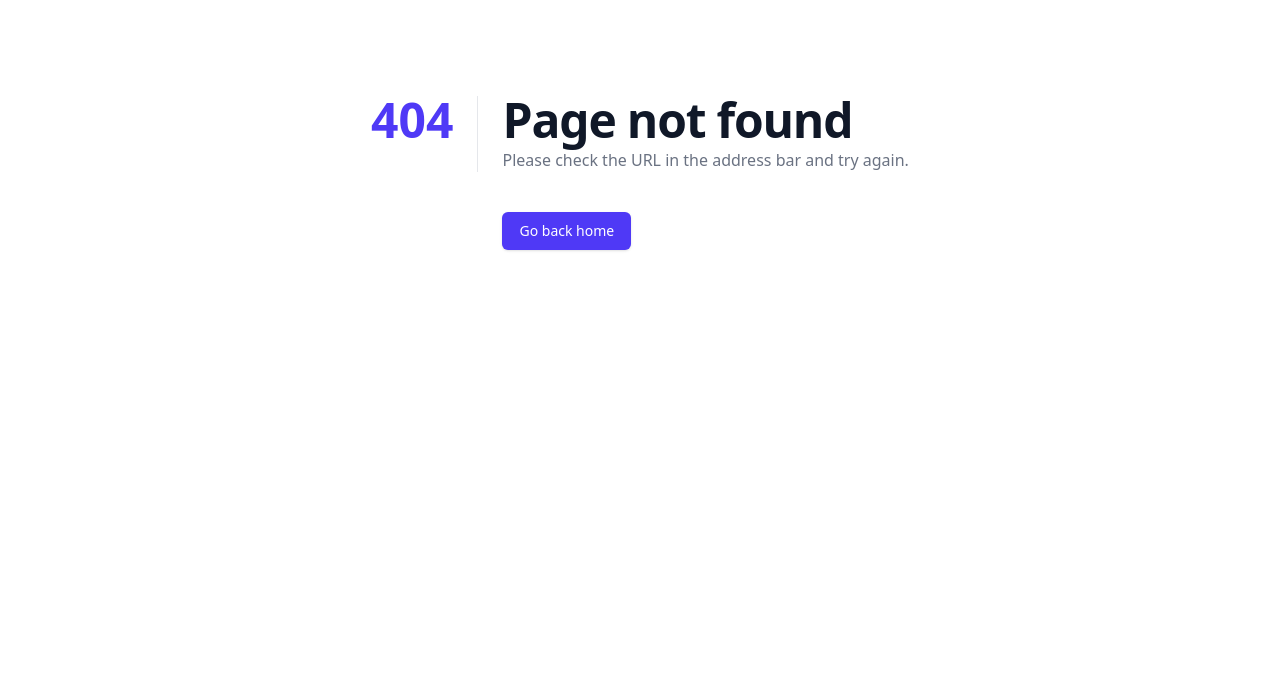
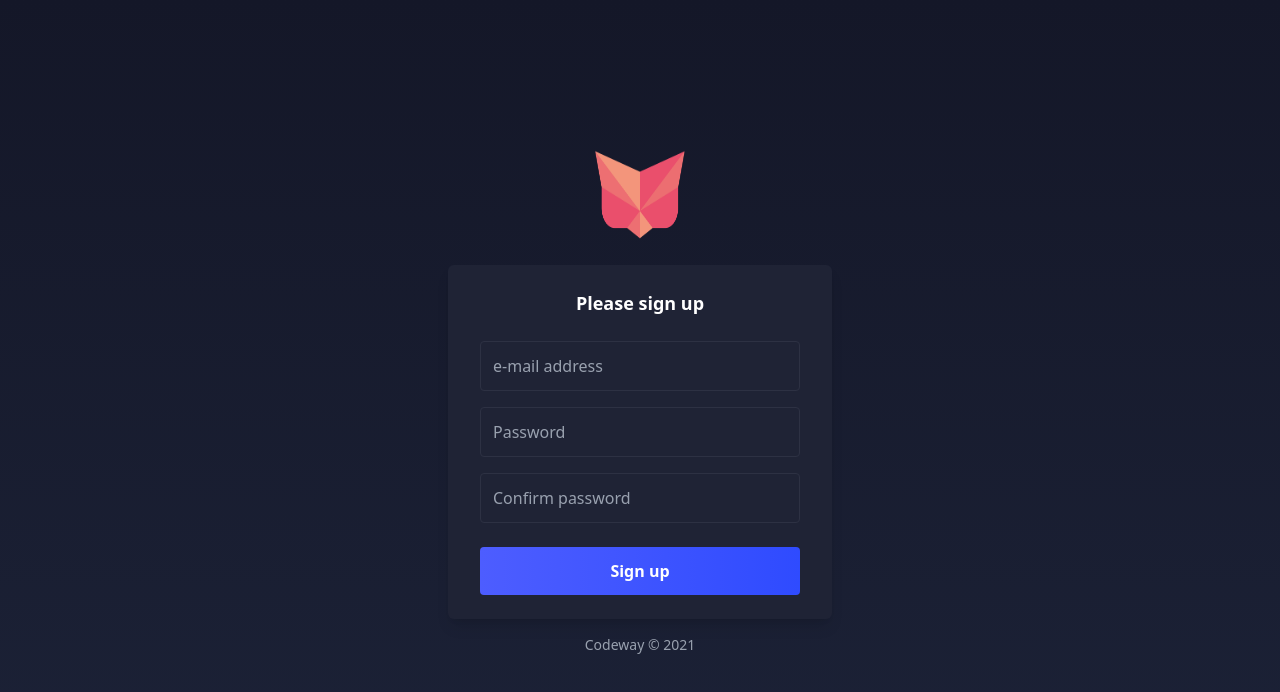
Before and after one commit to clemexyo/codeway-case, a Vue app in the folder client/: page /signup in a window 1280 px wide. Before the commit this address had no page. Shown: the top 692 px of the page. Built offline with nearby package versions, Linux system fonts and the light colour scheme; the HTML template or start-up script is replaced by a standard one.

Commit message:
implement post parameter

```diff
--- a/client/src/router/index.js
+++ b/client/src/router/index.js
@@ -4,17 +4,30 @@ import { createRouter, createWebHistory } from 'vue-router'
 import Home from '../views/Home.vue'
 import Signin from '../views/Signin.vue'
 import NotFound from '../views/NotFound.vue'
+import Signup from '../views/Signup.vue'
 
 const routes = [
   {
     path: '/',
-    name: 'Home',
-    component: Home
+    name: '',
+    component: Home,
+    meta: { requiresAuth: true }
+  },
+  {
+    path: '/home',
+    name: 'home',
+    component: Home,
+    meta: { requiresAuth: true }
   },
   {
     path: '/signin',
-    name: 'Signin',
+    name: 'signin',
     component: Signin
+  },
+  {
+    path: '/signup',
+    name: 'signup',
+    component: Signup
   },
   {
     path: '/:pathMatch(.*)*',
@@ -32,7 +45,7 @@ router.beforeEach((to, from, next) => {
   if (to.meta.requiresAuth) {
     const token = localStorage.getItem('idToken');
     if (!token) {
-      return next({ name: 'Signin' });
+      return next({ name: 'signin' });
     }
   }
   next();
--- a/client/src/views/Home.vue
+++ b/client/src/views/Home.vue
@@ -4,18 +4,10 @@
     <!-- Top Navbar -->
     <nav class="flex items-center justify-between px-8 py-4 bg-[#1F2335]">
       <!-- Logo -->
-      <img
-        src="../assets/logo.png"
-        alt="Logo"
-        class="h-8"
-      />
+      <img src="../assets/logo.png" alt="Logo" class="h-8" />
       <!-- User Icon -->
       <button class="w-8 h-8">
-        <img
-          src="../assets/logo.png"
-          alt="User Icon"
-          class="w-full h-full object-cover"
-        />
+        <img src="../assets/logo.png" alt="User Icon" class="w-full h-full object-cover" />
       </button>
     </nav>
 
@@ -46,16 +38,10 @@
               <td class="px-4 py-3">{{ item.createDate }}</td>
               <td class="px-4 py-3">
                 <div class="flex space-x-2">
-                  <button
-                    class="bg-blue-600 px-3 py-1 rounded hover:bg-blue-700"
-                    @click="editItem(index)"
-                  >
+                  <button class="bg-blue-600 px-3 py-1 rounded hover:bg-blue-700" @click="editItem(index)">
                     Edit
                   </button>
-                  <button
-                    class="bg-red-600 px-3 py-1 rounded hover:bg-red-700"
-                    @click="deleteItem(index)"
-                  >
+                  <button class="bg-red-600 px-3 py-1 rounded hover:bg-red-700" @click="deleteItem(index)">
                     Delete
                   </button>
                 </div>
@@ -104,6 +90,7 @@
 <script>
 import axios from 'axios';
 import { ref, onMounted } from 'vue';
+import { useRouter } from 'vue-router';
 
 export default {
   name: 'Home',
@@ -115,51 +102,78 @@ export default {
       description: '',
     });
 
-    // Fetch configuration data from the backend on mount
-    onMounted(async () => {
+    const router = useRouter();
+
+    // Function to fetch config data from the backend using the new GET method
+    const fetchConfig = async () => {
       try {
-        const res = await axios.get('http://localhost:3000/config');
-        // Convert the returned object into an array of objects for easier table rendering
+        const res = await axios.get('http://localhost:3000/config', {
+          headers: {
+            authorization: localStorage.getItem("idToken"),
+          },
+        });
+        console.log('Config fetch:', res);
+        // Map the returned object (with each parameter as its own object) to an array.
         configData.value = Object.keys(res.data).map((key) => ({
           key,
-          value: res.data[key],
-          description: 'No description', // placeholder
-          createDate: '01/01/2023 12:00', // placeholder
+          value: res.data[key].value,
+          description: res.data[key].description,
+          createDate: res.data[key].createDate,
         }));
       } catch (error) {
         console.error('Error fetching config:', error);
       }
-    });
+    };
+
+    // Fetch configuration data from the backend on mount
+    onMounted(fetchConfig);
 
     // Placeholder edit function
     const editItem = (index) => {
       console.log('Edit item at index:', index);
-      // Implement your edit logic here (e.g., open a modal, send a PATCH/PUT request, etc.)
+      // Implement your edit logic here
     };
 
     // Placeholder delete function
     const deleteItem = (index) => {
       console.log('Delete item at index:', index);
-      // Implement your delete logic here (e.g., send DELETE request to backend, remove from array, etc.)
+      // Implement your delete logic here
     };
 
-    // Add a new parameter row
-    const addItem = () => {
+    // Add a new parameter row and send a POST request to the backend,
+    // then re-fetch the updated configuration.
+    const addItem = async () => {
       if (!newParameter.value.key) return;
-      // Push the new parameter into the table
-      configData.value.push({
+
+      // Prepare the payload using user input
+      const payload = {
         key: newParameter.value.key,
         value: newParameter.value.value,
         description: newParameter.value.description,
-        createDate: new Date().toLocaleString(), // example
-      });
+        createDate: new Date().toLocaleString(),
+      };
 
-      // Clear input fields
+      // Clear the input fields immediately
       newParameter.value.key = '';
       newParameter.value.value = '';
       newParameter.value.description = '';
 
-      // Make a POST or PATCH request to update the config in the backend as needed
+      try {
+        await axios.post(
+          'http://localhost:3000/config',
+          payload,
+          {
+            headers: {
+              authorization: localStorage.getItem("idToken"),
+            },
+          }
+        );
+        console.log('New parameter added successfully.');
+        // Re-fetch updated config after successful POST
+        await fetchConfig();
+      } catch (error) {
+        console.error('Error updating config:', error);
+      }
     };
 
     return {
--- a/client/src/views/Signin.vue
+++ b/client/src/views/Signin.vue
@@ -14,8 +14,10 @@ export default {
     const router = useRouter();
 
     const signIn = async () => {
+      console.log(email.value)
+      console.log(password.value)
       try {
-        const response = await axios.post('https://example.com/api/auth/signin', {
+        const response = await axios.post('http://localhost:3000/auth/signin', {
           email: email.value,
           password: password.value,
         });
@@ -25,7 +27,7 @@ export default {
         router.push('/home');
       } catch (err) {
         error.value = 'Sign-in failed. Please check your credentials.';
-        console.error(err);
+        console.error("ERROR: " + err);
 
         // ✅ Delay before resetting animation state
         setTimeout(() => {
--- /dev/null
+++ b/client/src/views/Signup.vue
@@ -0,0 +1,121 @@
+<template>
+    <!-- Full-screen gradient background -->
+    <div class="min-h-screen flex flex-col items-center justify-center bg-gradient-to-b from-[#141728] to-[#1C2237] text-white">
+      <!-- Logo -->
+      <img
+        src="../assets/logo.png"
+        alt="Logo"
+        class="w-24 h-24 mb-6"
+      />
+
+      <!-- Sign-up form container -->
+      <div class="w-full max-w-sm px-8 py-6 bg-[#1F2335] rounded-md shadow-lg">
+        <h1 class="text-center text-lg font-semibold mb-6">
+          Please sign up
+        </h1>
+
+        <form @submit.prevent="signUp">
+          <!-- E-mail address field -->
+          <div class="mb-4">
+            <input
+              type="email"
+              v-model="email"
+              placeholder="e-mail address"
+              class="w-full p-3 rounded border border-[#2D3143] bg-transparent text-white placeholder-gray-400 focus:outline-none focus:border-[#8B50F9]"
+            />
+          </div>
+
+          <!-- Password field -->
+          <div class="mb-4">
+            <input
+              type="password"
+              v-model="password"
+              placeholder="Password"
+              class="w-full p-3 rounded border border-[#2D3143] bg-transparent text-white placeholder-gray-400 focus:outline-none focus:border-[#8B50F9]"
+            />
+          </div>
+
+          <!-- Confirm Password field -->
+          <div class="mb-6">
+            <input
+              type="password"
+              v-model="confirmPassword"
+              placeholder="Confirm password"
+              class="w-full p-3 rounded border border-[#2D3143] bg-transparent text-white placeholder-gray-400 focus:outline-none focus:border-[#8B50F9]"
+            />
+          </div>
+
+          <!-- Sign Up button -->
+          <button
+            type="submit"
+            class="w-full py-3 rounded bg-gradient-to-r from-[#4D5DFF] to-[#2F4BFF] text-white font-semibold hover:opacity-90 transition-opacity"
+          >
+            Sign up
+          </button>
+        </form>
+
+        <!-- Error message -->
+        <p v-if="error" class="mt-4 text-red-500">{{ error }}</p>
+      </div>
+
+      <!-- Footer -->
+      <div class="mt-4 text-sm text-gray-400">
+        Codeway © 2021
+      </div>
+    </div>
+  </template>
+
+  <script>
+  import { ref } from 'vue';
+  import axios from 'axios';
+  import { useRouter } from 'vue-router';
+
+  export default {
+    name: 'Signup',
+    setup() {
+      const email = ref('');
+      const password = ref('');
+      const confirmPassword = ref('');
+      const error = ref('');
+      const router = useRouter();
+
+      const signUp = async () => {
+        // Basic example logic:
+        if (!email.value || !password.value || !confirmPassword.value) {
+          error.value = 'All fields are required.';
+          return;
+        }
+        if (password.value !== confirmPassword.value) {
+          error.value = 'Passwords do not match.';
+          return;
+        }
+
+        try {
+          // Example: send request to your backend
+          const response = await axios.post('http://localhost:3000/auth/signup', {
+            email: email.value,
+            password: password.value,
+          });
+          // Handle success (e.g., redirect or show confirmation)
+          console.log(response)
+          console.log('Sign up successful for:', email.value);
+          error.value = '';
+          router.push('/signin');
+        } catch (err) {
+          // Handle error from server
+          // error.value = err.response?.data?.error || 'Sign up failed.';
+          error.value = 'Sign up failed.';
+          console.log(err)
+        }
+      };
+
+      return {
+        email,
+        password,
+        confirmPassword,
+        error,
+        signUp,
+      };
+    },
+  };
+  </script>
```
Also changed, not shown: 2 other files (tests, documents, lock files or other folders).
